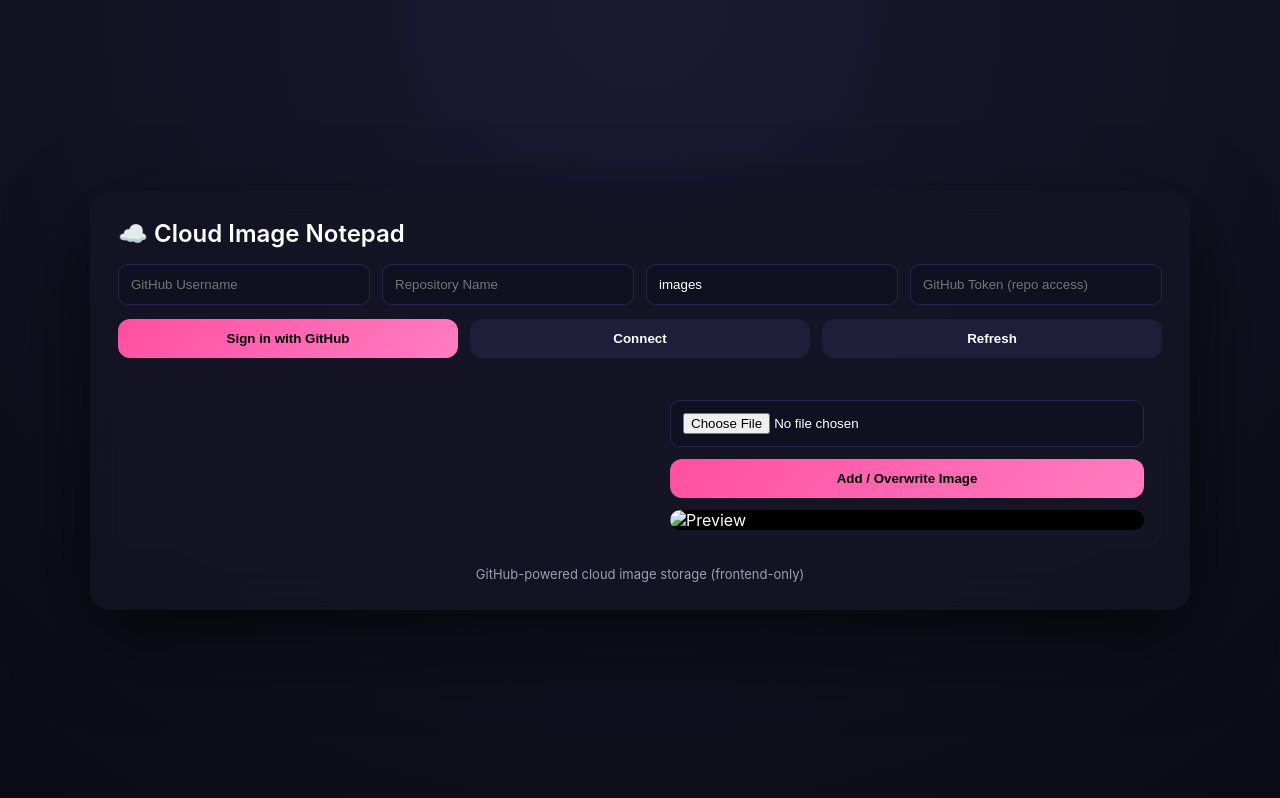
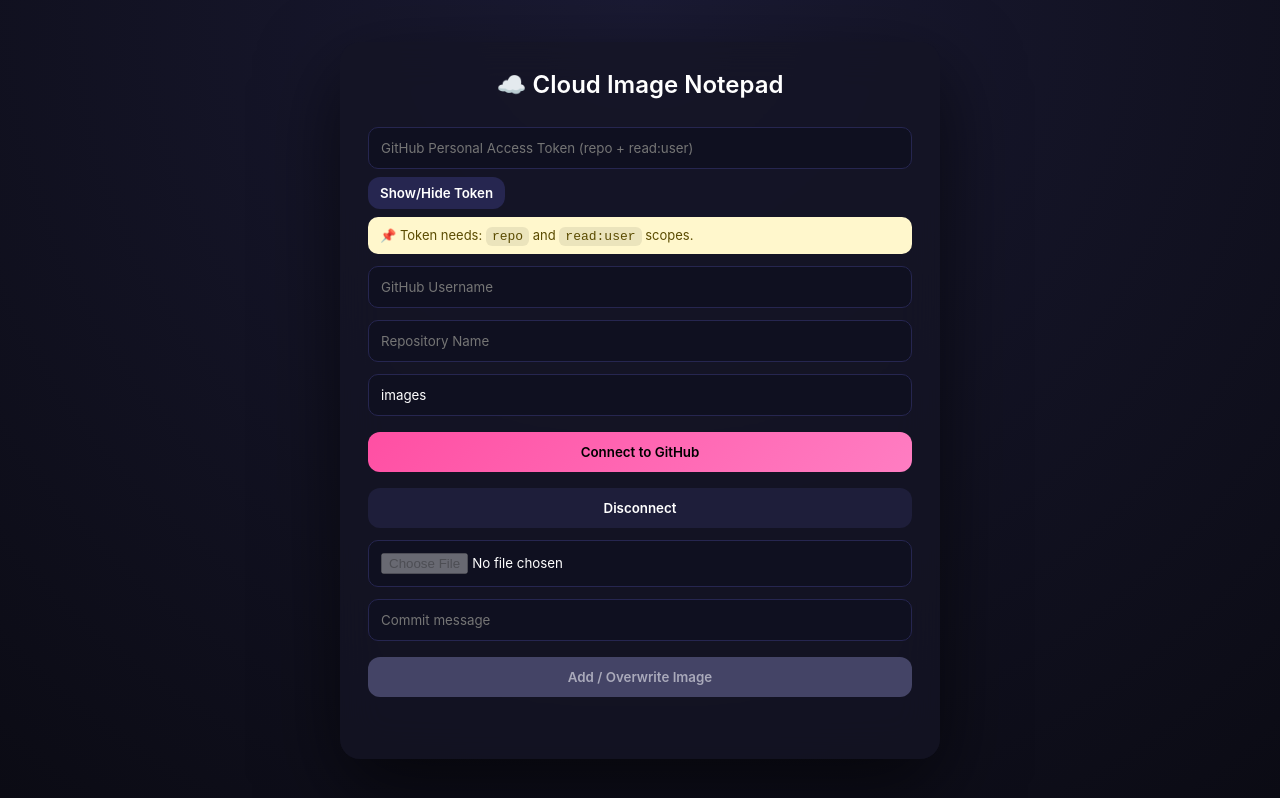
Before and after one commit to ashlee-dev/cloud_notepad, a plain HTML site: page index.html in a window 1280 px wide. Drawn offline with Linux system fonts and the light colour scheme.

Commit message:
Replace entire code with Cloud Image Notepad v2

```diff
--- a/index.html
+++ b/index.html
@@ -1,186 +1,275 @@
 <!DOCTYPE html>
 <html lang="en">
 <head>
-<meta charset="UTF-8">
-<title>Cloud Image Notepad</title>
+<meta charset="UTF-8" />
+<meta name="viewport" content="width=device-width, initial-scale=1" />
+<title>Cloud Image Notepad - GitHub Image Uploader</title>
 
 <style>
   :root {
-  --bg:#0b0b14;
-  --panel:#141425;
-  --accent:#ff4fa3;
-  --muted:#9aa0b3;
+    --bg: #0b0b14;
+    --panel: #141425;
+    --accent: #ff4fa3;
+    --muted: #9aa0b3;
   }
 
-* {
-  box-sizing:border-box;
-}
+  * { box-sizing: border-box; }
 
   body {
-  margin:0;
-  min-height:100vh;
-  background:radial-gradient(circle at top, #1a1a33, var(--bg));
-  font-family:Inter, system-ui, sans-serif;
-  color:white;
-  display:flex;
-  align-items:center;
-  justify-content:center;
+    margin: 0;
+    min-height: 100vh;
+    background: radial-gradient(circle at top, #1a1a33, var(--bg));
+    font-family: Inter, system-ui, sans-serif;
+    color: white;
+    display: flex;
+    align-items: center;
+    justify-content: center;
+    padding: 20px;
   }
 
   .container {
-  width:100%;
-  max-width:1100px;
-  background:rgba(20,20,37,.75);
-  backdrop-filter:blur(20px);
-  border-radius:20px;
-  padding:28px;
-  box-shadow:0 30px 80px rgba(0,0,0,.6);
+    width: 100%;
+    max-width: 600px;
+    background: rgba(20, 20, 37, 0.75);
+    backdrop-filter: blur(20px);
+    border-radius: 20px;
+    padding: 28px;
+    box-shadow: 0 30px 80px rgba(0,0,0,0.6);
   }
 
   h2 {
-  margin:0 0 16px;
-  font-weight:600;
+    margin: 0 0 16px;
+    font-weight: 600;
+    text-align: center;
   }
 
-.inputs {
-  display:grid;
-  grid-template-columns:repeat(4,1fr);
-  gap:12px;
+  input, button { font-family: inherit; }
+
+  input {
+    background: #0f1020;
+    border: 1px solid #262650;
+    color: white;
+    padding: 12px;
+    border-radius: 10px;
+    outline: none;
+    width: 100%;
+    margin-top: 12px;
   }
 
-input {
-  background:#0f1020;
-  border:1px solid #262650;
-  color:white;
-  padding:12px;
-  border-radius:10px;
-  outline:none;
+  input:focus { border-color: var(--accent); }
+
+  button {
+    margin-top: 16px;
+    width: 100%;
+    padding: 12px;
+    border-radius: 12px;
+    border: none;
+    font-weight: 600;
+    cursor: pointer;
+    background: linear-gradient(135deg, var(--accent), #ff7dc2);
+    color: black;
+    transition: background 0.3s ease;
   }
 
-input:focus {
-  border-color:var(--accent);
+  button:disabled {
+    background: #444466;
+    color: #aaaabb;
+    cursor: not-allowed;
   }
 
-.actions {
-  display:flex;
-  gap:12px;
-  margin-top:14px;
+  .token-hint {
+    background: #fff7cc;
+    color: #5a4b00;
+    padding: 10px 12px;
+    border-radius: 10px;
+    font-size: 13px;
+    margin-top: 8px;
   }
 
-button {
-  flex:1;
-  padding:12px;
-  border-radius:12px;
-  border:none;
-  font-weight:600;
-  cursor:pointer;
-  background:linear-gradient(135deg, var(--accent), #ff7dc2);
-  color:black;
-}
-
-button.secondary {
-  background:#1e1e3a;
-  color:white;
+  .token-hint code {
+    background: rgba(0,0,0,0.08);
+    padding: 2px 6px;
+    border-radius: 6px;
   }
 
   .status {
-  font-size:14px;
-  margin-top:10px;
-  color:var(--muted);
+    font-size: 14px;
+    margin-top: 14px;
+    color: var(--muted);
+    min-height: 20px;
+    text-align: center;
   }
 
-.main {
-  display:grid;
-  grid-template-columns:1fr 1fr;
-  gap:24px;
-  margin-top:24px;
+  #disconnectBtn {
+    background: #1e1e3a;
+    color: white;
   }
 
-.images {
-  background:var(--panel);
-  padding:14px;
-  border-radius:16px;
-  display:grid;
-  grid-template-columns:repeat(auto-fill, minmax(120px,1fr));
-  gap:12px;
-  max-height:420px;
-  overflow:auto;
-}
-
-.images img {
-  width:100%;
-  aspect-ratio:1/1;
-  object-fit:cover;
-  border-radius:12px;
-  cursor:pointer;
-  transition:.2s;
-}
-
-.images img:hover {
-  transform:scale(1.04);
-  box-shadow:0 0 0 2px var(--accent);
-}
-
-.preview {
-  background:var(--panel);
-  padding:18px;
-  border-radius:16px;
-  display:flex;
-  flex-direction:column;
-  gap:12px;
-}
-
-.preview img {
-  width:100%;
-  border-radius:14px;
-  background:#000;
-  object-fit:contain;
-  max-height:320px;
-}
-
-.footer {
-  text-align:center;
-  font-size:13px;
-  margin-top:18px;
-  color:var(--muted);
+  #toggleTokenBtn {
+    margin-top: 8px;
+    background: #262650;
+    color: white;
+    width: auto;
+    padding: 8px 12px;
   }
 </style>
 </head>
-
 <body>
   <div class="container">
     <h2>☁️ Cloud Image Notepad</h2>
 
-  <div class="inputs">
-    <input id="username" placeholder="GitHub Username">
-    <input id="repo" placeholder="Repository Name">
-    <input id="folder" value="images">
-    <input id="token" placeholder="GitHub Token (repo access)">
+    <!-- GitHub Token -->
+    <input
+      id="token"
+      type="text"
+      placeholder="GitHub Personal Access Token (repo + read:user)"
+      autocomplete="off"
+    />
+    <button id="toggleTokenBtn" onclick="toggleToken()">Show/Hide Token</button>
+    <div class="token-hint">
+      📌 Token needs: <code>repo</code> and <code>read:user</code> scopes.
     </div>
 
-  <div class="actions">
-    <button onclick="githubLogin()">Sign in with GitHub</button>
-    <button class="secondary" onclick="connect()">Connect</button>
-    <button class="secondary" onclick="refreshImages()">Refresh</button>
+    <!-- Username / Repo / Folder -->
+    <input id="username" placeholder="GitHub Username" autocomplete="off" />
+    <input id="repo" placeholder="Repository Name" autocomplete="off" />
+    <input id="folder" placeholder="Folder (default: images)" autocomplete="off" value="images" />
+
+    <!-- Buttons -->
+    <button id="connectBtn" onclick="connectGitHub()">Connect to GitHub</button>
+    <button id="disconnectBtn" onclick="disconnectGitHub()">Disconnect</button>
+
+    <!-- File + commit -->
+    <input id="fileInput" type="file" accept="image/*" disabled />
+    <input id="commitMessage" placeholder="Commit message" disabled autocomplete="off" />
+    <button id="uploadBtn" onclick="addImage()" disabled>Add / Overwrite Image</button>
+
+    <!-- Status -->
+    <div class="status" id="status"></div>
   </div>
 
-  <div class="status" id="status"></div>
+<script>
+let githubConnected = false;
+let ghToken = "";
 
-  <div class="main">
-    <div class="images" id="imageList"></div>
+// Load token from sessionStorage if present
+const savedToken = sessionStorage.getItem("gh_token");
+if (savedToken) {
+  ghToken = savedToken;
+  githubConnected = true;
+  document.getElementById("fileInput").disabled = false;
+  document.getElementById("commitMessage").disabled = false;
+  document.getElementById("uploadBtn").disabled = false;
+  document.getElementById("connectBtn").disabled = true;
+  document.getElementById("token").disabled = true;
+  setStatus("✅ Token loaded from session. Ready to upload images.");
+}
 
-    <div class="preview">
-      <input type="file" id="fileInput">
-      <button onclick="addImage()">Add / Overwrite Image</button>
-      <img id="previewImage" alt="Preview">
-    </div>
-  </div>
+// Toggle token visibility
+function toggleToken(){
+  const tokenInput = document.getElementById("token");
+  if(tokenInput.type === "password"){ tokenInput.type = "text"; }
+  else { tokenInput.type = "password"; }
+}
 
-  <div class="footer">
-    GitHub-powered cloud image storage (frontend-only)
-  </div>
-</div>
+function setStatus(msg, isError=false){
+  const statusEl = document.getElementById("status");
+  statusEl.textContent = msg;
+  statusEl.style.color = isError ? "#ff6666" : "var(--muted)";
+}
 
-<script src="app.js"></script>
+function connectGitHub(){
+  const token = document.getElementById("token").value.trim();
+  const username = document.getElementById("username").value.trim();
+  const repo = document.getElementById("repo").value.trim();
+
+  if(!token){ setStatus("❌ Enter your GitHub token", true); return; }
+  if(!username){ setStatus("❌ Enter username", true); return; }
+  if(!repo){ setStatus("❌ Enter repo name", true); return; }
+
+  ghToken = token;
+  githubConnected = true;
+  sessionStorage.setItem("gh_token", token);
+
+  document.getElementById("fileInput").disabled = false;
+  document.getElementById("commitMessage").disabled = false;
+  document.getElementById("uploadBtn").disabled = false;
+  document.getElementById("connectBtn").disabled = true;
+  document.getElementById("token").disabled = true;
+  document.getElementById("username").disabled = true;
+  document.getElementById("repo").disabled = true;
+  document.getElementById("folder").disabled = true;
+
+  setStatus("✅ Connected to GitHub. Ready to upload images.");
+}
+
+function disconnectGitHub(){
+  sessionStorage.removeItem("gh_token");
+  ghToken = "";
+  githubConnected = false;
+
+  document.getElementById("fileInput").disabled = true;
+  document.getElementById("commitMessage").disabled = true;
+  document.getElementById("uploadBtn").disabled = true;
+  document.getElementById("connectBtn").disabled = false;
+  document.getElementById("token").disabled = false;
+  document.getElementById("username").disabled = false;
+  document.getElementById("repo").disabled = false;
+  document.getElementById("folder").disabled = false;
+
+  setStatus("🔌 Disconnected. Enter token to reconnect.");
+}
+
+async function addImage(){
+  if(!githubConnected){ setStatus("❌ Not connected", true); return; }
+
+  const username = document.getElementById("username").value.trim();
+  const repo = document.getElementById("repo").value.trim();
+  const folder = document.getElementById("folder").value.trim() || "images";
+  const commitMessage = document.getElementById("commitMessage").value.trim() || "Add / update image";
+  const fileInput = document.getElementById("fileInput");
+
+  if(!fileInput.files.length){ setStatus("❌ Select a file first", true); return; }
+  const file = fileInput.files[0];
+  const path = `${folder}/${file.name}`;
+
+  setStatus("⏳ Reading file...");
+  const reader = new FileReader();
+  reader.onload = async () => {
+    const base64Content = reader.result.split(",")[1];
+    const apiUrl = `https://api.github.com/repos/${username}/${repo}/contents/${path}`;
+    let sha = null;
+
+    try{
+      const getRes = await fetch(apiUrl,{
+        headers:{ Authorization:`token ${ghToken}`, Accept:"application/vnd.github+json" }
+      });
+      if(getRes.ok){ const data = await getRes.json(); sha = data.sha; }
+      else if(getRes.status!==404){ setStatus(`❌ Error checking file: ${getRes.status}`, true); return; }
+    }catch(err){ setStatus("❌ Network error checking file", true); return; }
+
+    setStatus("⏳ Uploading image to GitHub...");
+    const body = { message: commitMessage, content: base64Content };
+    if(sha) body.sha = sha;
+
+    try{
+      const putRes = await fetch(apiUrl,{
+        method:"PUT",
+        headers:{ Authorization:`token ${ghToken}`, Accept:"application/vnd.github+json", "Content-Type":"application/json" },
+        body: JSON.stringify(body)
+      });
+      if(!putRes.ok){
+        const errData = await putRes.json();
+        setStatus(`❌ Commit failed: ${errData.message||putRes.statusText}`, true);
+        return;
+      }
+      setStatus("✅ Image committed successfully!");
+      fileInput.value="";
+      document.getElementById("commitMessage").value="";
+    }catch(err){ setStatus("❌ Network error while committing", true); }
+  };
+  reader.readAsDataURL(file);
+}
+</script>
 </body>
 </html>
```
Also changed, not shown: app.js (line endings or trailing spaces). Lines whose indentation alone changed are shown as unchanged.
